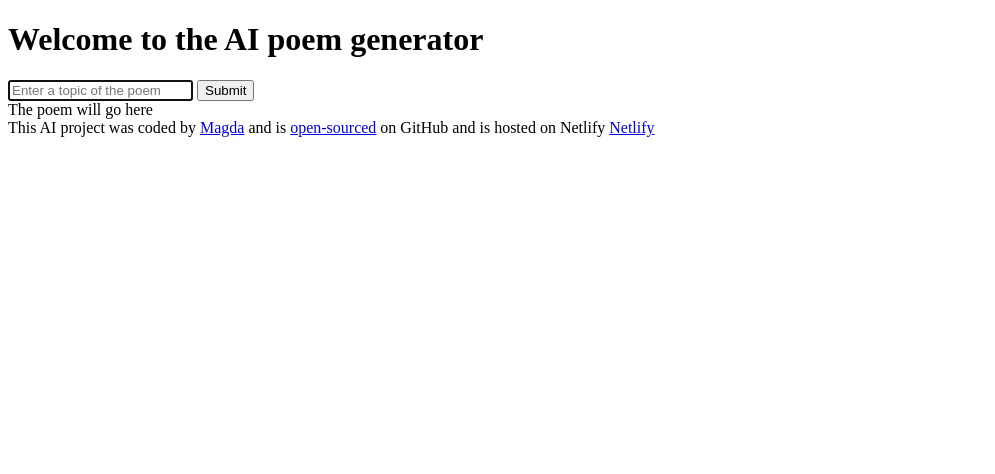
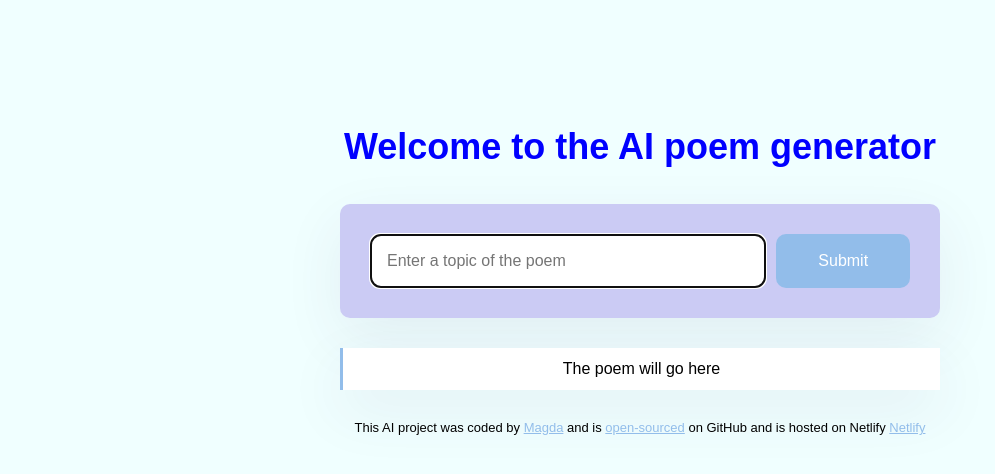
Before and after one commit to MagdalenaB81/AI-She-Codes-Project, a plain HTML site: page index.html in a window 1280 px wide. Shown: the whole page, without its empty margins (0-995 px from the left). Drawn offline with Linux system fonts and the light colour scheme.

Commit message:
completed CSS

```diff
--- a/index.html
+++ b/index.html
@@ -7,6 +7,8 @@
     <link rel="stylesheet" href="style.css" />
   </head>
   <body>
+    <div class="container">
+
     <header>
       <h1>Welcome to the AI poem generator</h1>
     </header>
@@ -19,10 +21,11 @@
           autofocus
           required
           autocomplete="off"
+          class="instructions"
         />
-        <input type="submit" />
+        <input type="submit" class="submit-button"/>
       </form>
-      <div>The poem will go here</div>
+      <div class="poem">The poem will go here</div>
     </main>
 
     <footer>
@@ -34,6 +37,8 @@
       on GitHub and is hosted on Netlify
       <a href="https://aienglishpoemgenerator.netlify.app">Netlify</a>
     </footer>
+
+    </div>
     <script src="index.js"></script>
   </body>
 </html>
--- a/style.css
+++ b/style.css
@@ -0,0 +1,72 @@
+body {
+    background-color: azure;
+    font-family: Arial, Helvetica, sans-serif;
+}
+
+h1 {
+    font-weight: 800;
+    font-size: 36px;
+    line-height: 1.5;
+    color: blue;
+}
+
+
+
+.container {
+    margin: 120px auto;
+    max-width: 600px;
+    text-align: center;
+}
+
+header {
+    margin-bottom: 30px;
+}
+
+form {
+    padding: 30px;
+    background-color: rgb(203, 203, 244);
+    border-radius: 10px;
+    display: flex;
+    box-shadow: 0px 20px 60px rgb(65, 50, 100, 0.08);
+    margin-bottom: 30px;
+}
+
+.instructions {
+    padding: 16px;
+    border: 1px solid ;
+    width: 80%;
+    font-size: 16px;
+    border-radius: 10px;
+    line-height: 20px;
+    color: black;
+}
+
+.submit-button {
+    margin-left: 10px;
+    background: rgb(146, 189, 234);
+    color: white;
+    border: none;
+    border-radius: 10px;
+    padding: 14px 24px;
+    width: 150px;
+    font-size: 16px;
+}
+
+.poem {
+    font-family: 16px;
+    background-color: white;
+    padding: 20px;
+    line-height: 2px;
+    box-shadow: 0px 20px 60px rgb(65, 50, 100, 0.08);
+    border-left: 3px solid rgb(146, 189, 234);
+}
+
+footer {
+    text-align: center;
+    margin-top: 30px;
+    font-size: 13px;
+}
+
+a {
+    color: rgb(146, 189, 234);
+}
```
